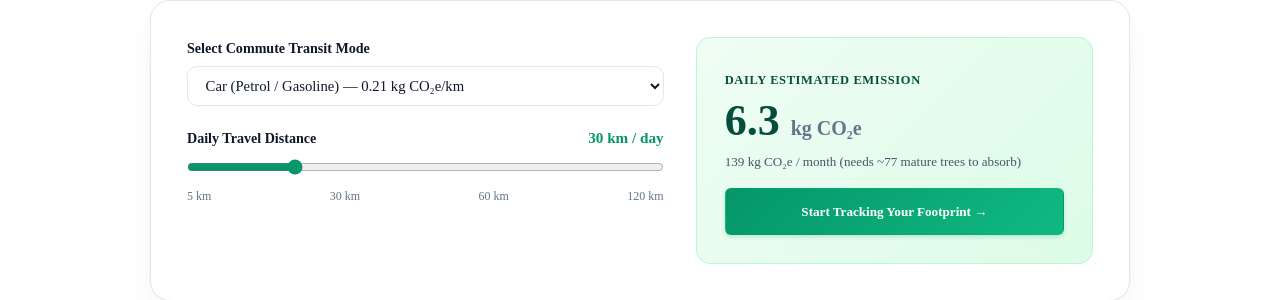
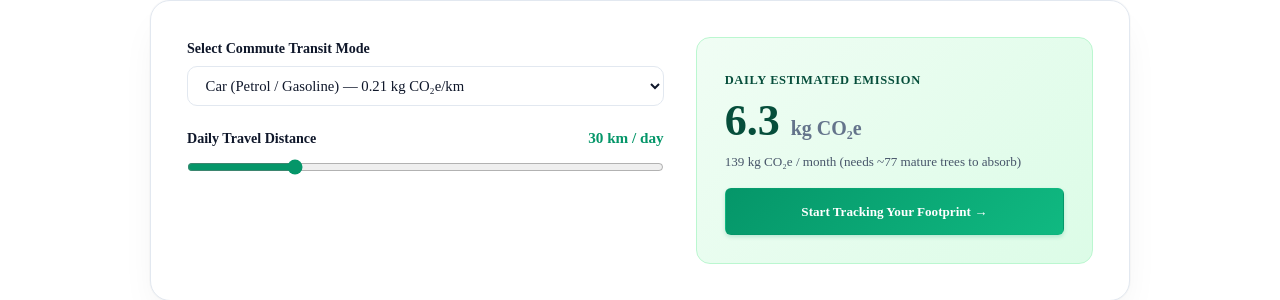
Before and after one commit to SuyashBorse/Intelligent-Sustainability-Assistant-and-Carbon-Tracker, a website built with Vite: page frontend/index.html in a window 1280 px wide. Shown: the part 1694-1994 px from the top of the page. Built offline with nearby package versions, Linux system fonts and the light colour scheme.

Commit message:
refactor: remove downward km tick labels under live calculator distance slider

```diff
--- a/frontend/index.html
+++ b/frontend/index.html
@@ -176,12 +176,6 @@
               <span id="heroDistanceVal" style="font-weight: 700; color: var(--primary); font-size: 0.95rem;">30 km / day</span>
             </div>
             <input type="range" id="heroDistanceSlider" min="5" max="120" step="5" value="30" style="width: 100%; accent-color: var(--primary); cursor: pointer;" />
-            <div style="display: flex; justify-content: space-between; font-size: 0.75rem; color: var(--text-muted); margin-top: 0.25rem;">
-              <span>5 km</span>
-              <span>30 km</span>
-              <span>60 km</span>
-              <span>120 km</span>
-            </div>
           </div>
         </div>
 
```
